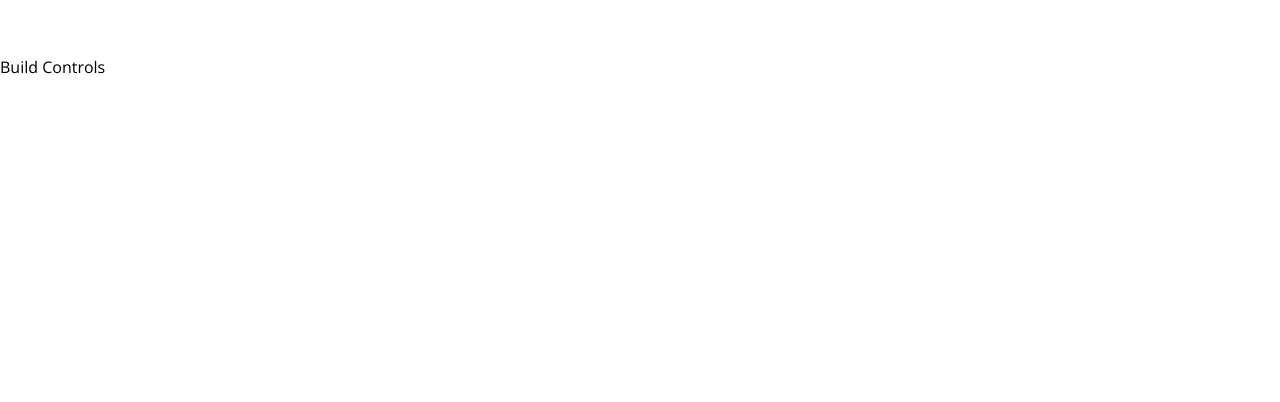
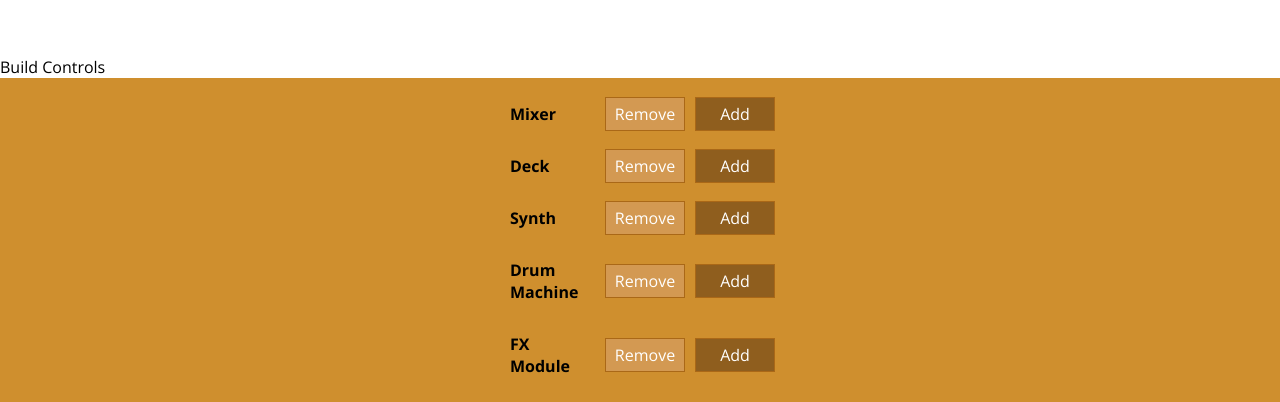
Before and after one commit to ThomasHAOD/digital-performance-setup-builder, a React (Create React App) app: page / in a window 1280 px wide. Shown: the part 622-1024 px from the top of the page. Before the commit the page ends 800 px from the top, so only its background shows below. Built offline with nearby package versions, Linux system fonts and the light colour scheme.

Commit message:
add build controls and css, add to layout

```diff
--- a/src/components/DigitalSetup/BuildControls/BuildControl/BuildControl.js
+++ b/src/components/DigitalSetup/BuildControls/BuildControl/BuildControl.js
@@ -1,6 +1,6 @@
 import React from "react";
 
-import classes from "./buildControl.module.css";
+import classes from "./BuildControl.module.css";
 
 const buildControl = props => (
   <div className={classes.BuildControl}>
--- a/src/components/DigitalSetup/BuildControls/BuildControls.js
+++ b/src/components/DigitalSetup/BuildControls/BuildControls.js
@@ -1,6 +1,21 @@
 import React from "react";
 
-import classes from "./buildControls.module.css";
+import classes from "./BuildControls.module.css";
+import BuildControl from "./BuildControl/BuildControl";
 
-const buildControls = props => <div></div>;
+const controls = [
+  { label: "Mixer", type: "mixer" },
+  { label: "Deck", type: "deck" },
+  { label: "Synth", type: "synth" },
+  { label: "Drum Machine", type: "drumMachine" },
+  { label: "FX Module", type: "fxModule" }
+];
+
+const buildControls = props => (
+  <div className={classes.BuildControls}>
+    {controls.map(ctrl => (
+      <BuildControl key={ctrl.label} label={ctrl.label} />
+    ))}
+  </div>
+);
 export default buildControls;
--- a/src/containers/DigitalSetupBuilder/DigitalSetupBuilder.js
+++ b/src/containers/DigitalSetupBuilder/DigitalSetupBuilder.js
@@ -2,6 +2,7 @@ import React, { Component } from "react";
 
 import Aux from "../../hoc/Aux";
 import DigitalSetup from "../../components/DigitalSetup/DigitalSetup";
+import BuildControls from "../../components/DigitalSetup/BuildControls/BuildControls";
 
 class DigitalSetupBuilder extends Component {
   state = {
@@ -18,6 +19,7 @@ class DigitalSetupBuilder extends Component {
       <Aux>
         <DigitalSetup digitalGadgets={this.state.digitalGadgets} />
         <div>Build Controls</div>
+        <BuildControls />
       </Aux>
     );
   }
```
